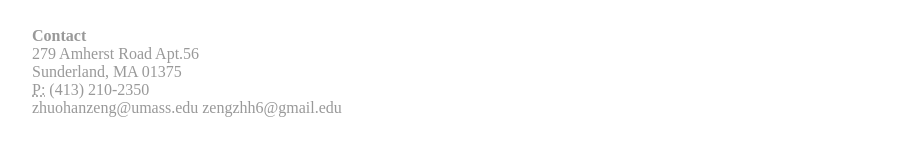
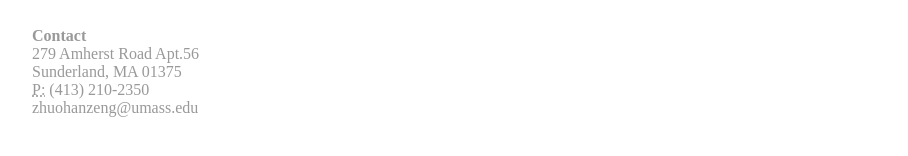
Before and after one commit to navallo/navallo.github.io, a Jekyll site: the page built from index.html, in a window 1280 px wide. Shown: the part 324-480 px from the top of the page, without its empty margins (160-1068 px from the left). Built offline with Jekyll 4.4.1, drawn with Linux system fonts in a browser that asks for light colours.

Commit message:
Add files via upload

```diff
--- a/index.html
+++ b/index.html
@@ -8,11 +8,10 @@ title: Zhuohan Zeng
 			<p>I'm a master student of Computer Science at the University of Massachusetts Amherst. I have a double bachelor's degree in Mathematics and Biology.</p>
 			<p><a href="/cv">Please check my resume</p>
 		</div>
-		<div class="cv">
+		<div>
 			<strong>Contact</strong><br>
 			279 Amherst Road Apt.56<br>
 			Sunderland, MA 01375<br>
 			<abbr title="phone">P:</abbr> (413) 210-2350<br>
 			<span class="obfuscate">zhuohanzeng@umass.edu</span>
-			<span class="obfuscate">zengzhh6@gmail.edu</span>
 		</div>
```
